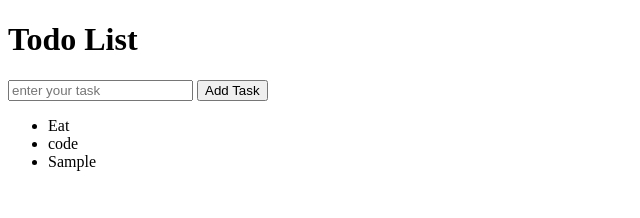
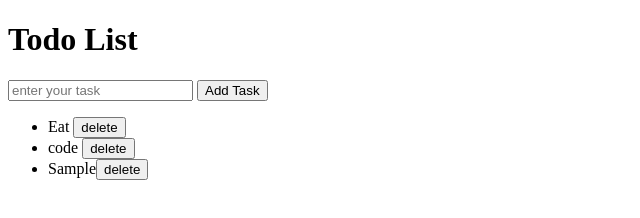
Before and after one commit to binayjy8/MINI-POJECT, a plain HTML site: page index.html in a window 1280 px wide. Both pictures are taken after typing "Sample" into the empty fields and a click on the button "Add Task". Shown: the whole page, without its empty margins (0-640 px from the left). Drawn offline with Linux system fonts and the light colour scheme.

Commit message:
code push

```diff
--- a/app.js
+++ b/app.js
@@ -25,6 +25,12 @@ let inp = document.querySelector("input");
 btn.addEventListener("click", function () {
     let item = document.createElement("li");
     item.innerText = inp.value;
+
+    let delBtn = document.createElement("button");
+    delBtn.innerText = "delete";
+    delBtn.classList.add("delete");
+
+    item.appendChild(delBtn);
     ul.appendChild(item);
     inp.value = "";
 });
--- a/index.html
+++ b/index.html
@@ -18,8 +18,8 @@
     <input placeholder="enter your task">
     <button>Add Task</button>
     <ul>
-        <li>Eat</li>
-        <li>code</li>
+        <li>Eat <button class="delete">delete</button></li>
+        <li>code <button class="delete">delete</button></li>
     </ul>
     <script src="app.js"></script>
 </body>
```
